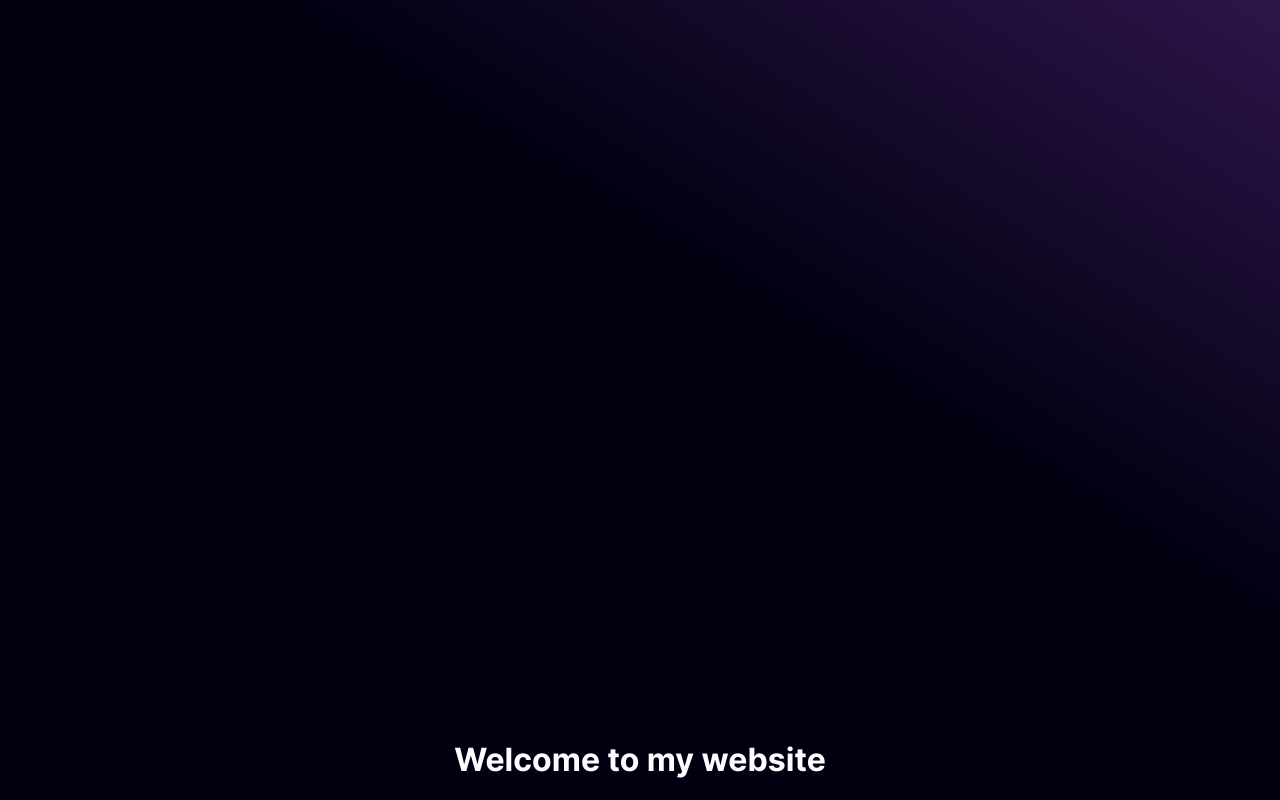
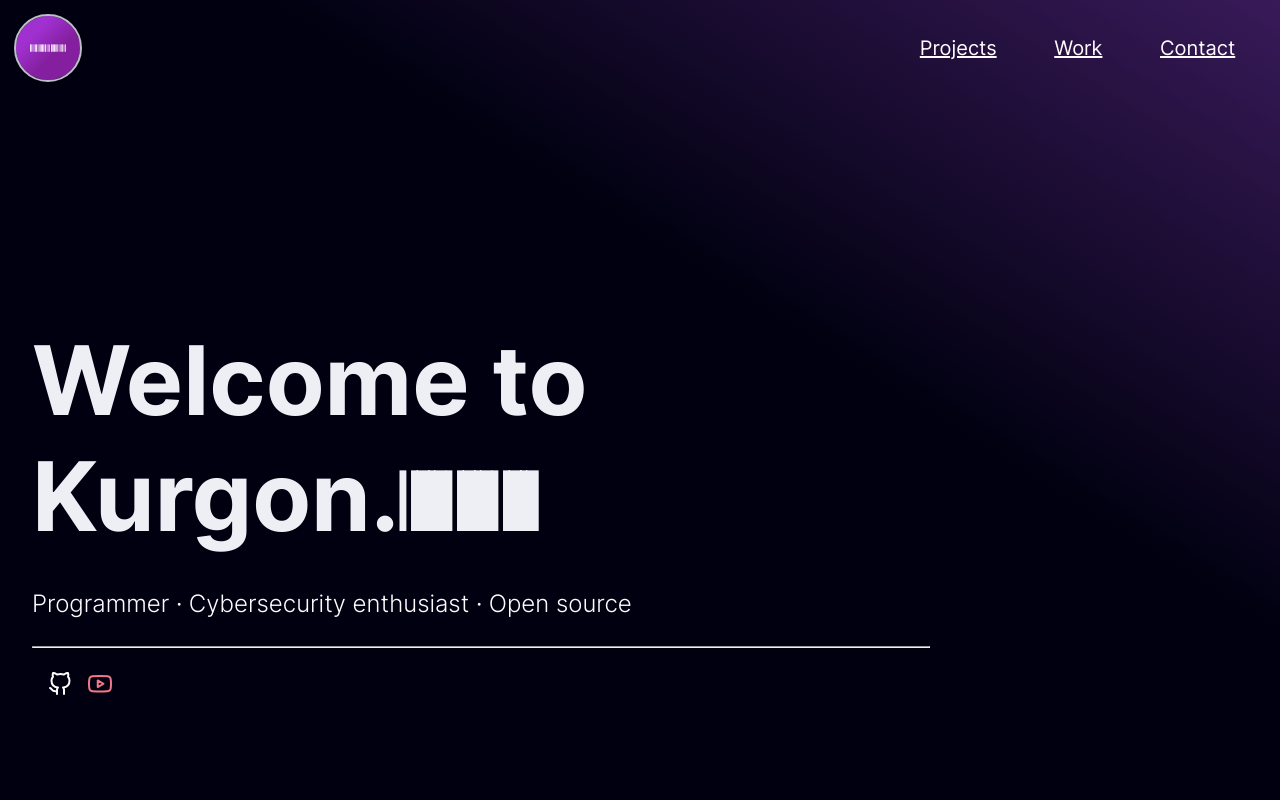
Before and after one commit to kurgon/kurgon-web, a SvelteKit app: page / in a window 1280 px wide. Built offline with nearby package versions, Linux system fonts and the light colour scheme.

Commit message:
+Layout +Main page

```diff
--- a/src/routes/+layout.svelte
+++ b/src/routes/+layout.svelte
@@ -1,7 +1,9 @@
 <script lang="ts">
   import "../app.scss";
+  import Navbar from "../components/Navbar.svelte";
 </script>
 
+<Navbar />
 <slot />
 
 <style lang="scss" scoped>
--- a/src/routes/+page.svelte
+++ b/src/routes/+page.svelte
@@ -1,7 +1,84 @@
-<h1>Welcome to my website</h1>
+<main>
+  <h1>Welcome to Kurgon.<span title="I don't have a domain name">XXX</span></h1>
+  <h2>Programmer ∙ Cybersecurity enthusiast ∙ Open source</h2>
+  <hr />
+  <div class="Socials">
+    <a href="//github.com/kurgon" target="_blank">
+      <svg
+        xmlns="http://www.w3.org/2000/svg"
+        viewBox="0 0 24 24"
+        width="24"
+        height="24"
+        class="main-grid-item-icon"
+        fill="none"
+        stroke="currentColor"
+        stroke-linecap="round"
+        stroke-linejoin="round"
+        stroke-width="2"
+      >
+        <path
+          d="M9 19c-5 1.5-5-2.5-7-3m14 6v-3.87a3.37 3.37 0 0 0-.94-2.61c3.14-.35 6.44-1.54 6.44-7A5.44 5.44 0 0 0 20 4.77 5.07 5.07 0 0 0 19.91 1S18.73.65 16 2.48a13.38 13.38 0 0 0-7 0C6.27.65 5.09 1 5.09 1A5.07 5.07 0 0 0 5 4.77a5.44 5.44 0 0 0-1.5 3.78c0 5.42 3.3 6.61 6.44 7A3.37 3.37 0 0 0 9 18.13V22"
+        />
+      </svg>
+    </a>
+    <a href="#" style="color: #ef798a">
+      <svg
+        xmlns="http://www.w3.org/2000/svg"
+        viewBox="0 0 24 24"
+        width="24"
+        height="24"
+        class="main-grid-item-icon"
+        fill="none"
+        stroke="currentColor"
+        stroke-linecap="round"
+        stroke-linejoin="round"
+        stroke-width="2"
+      >
+        <path
+          d="M22.54 6.42a2.78 2.78 0 0 0-1.94-2C18.88 4 12 4 12 4s-6.88 0-8.6.46a2.78 2.78 0 0 0-1.94 2A29 29 0 0 0 1 11.75a29 29 0 0 0 .46 5.33A2.78 2.78 0 0 0 3.4 19c1.72.46 8.6.46 8.6.46s6.88 0 8.6-.46a2.78 2.78 0 0 0 1.94-2 29 29 0 0 0 .46-5.25 29 29 0 0 0-.46-5.33z"
+        />
+        <polygon points="9.75 15.02 15.5 11.75 9.75 8.48 9.75 15.02" />
+      </svg>
+    </a>
+  </div>
+</main>
 
 <style scoped lang="scss">
-  h1 {
+  main {
+    display: flex;
+    width: 70%;
+    height: 70%;
     margin-top: auto;
+    margin-right: auto;
+    flex-direction: column;
+    align-items: flex-start;
+    justify-content: flex-end;
+    padding: 2rem;
+    hr {
+      width: 100%;
+    }
+    h1 {
+      // margin-top: auto;
+      color: #edeff4;
+      margin-block: 0;
+      font-size: 6rem;
+      span {
+        font-family: "LibreBarcode";
+      }
+    }
+    h2 {
+      font-weight: 300;
+    }
+    .Socials {
+      display: flex;
+      flex-direction: row;
+      gap: 1rem;
+      width: 100%;
+      height: 5rem;
+      padding: 1rem;
+      a {
+        color: inherit;
+      }
+    }
   }
 </style>
```
